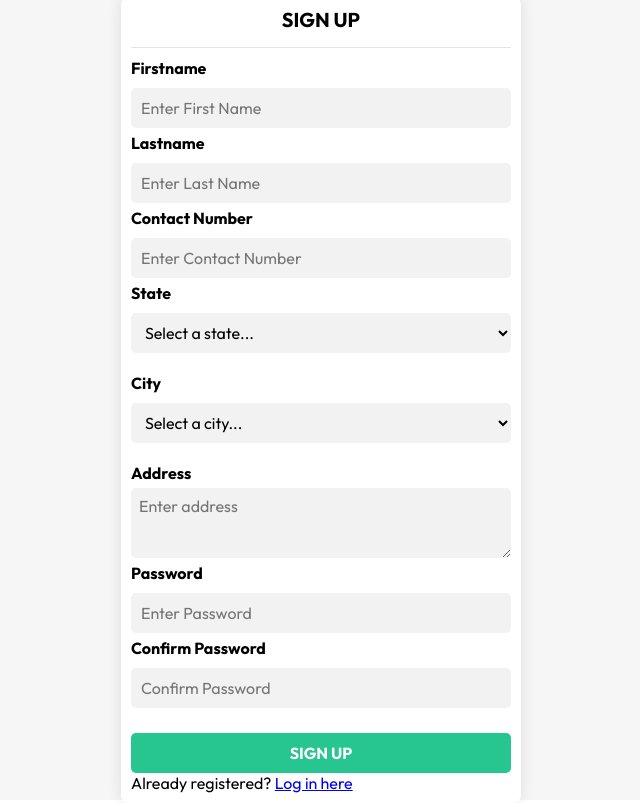
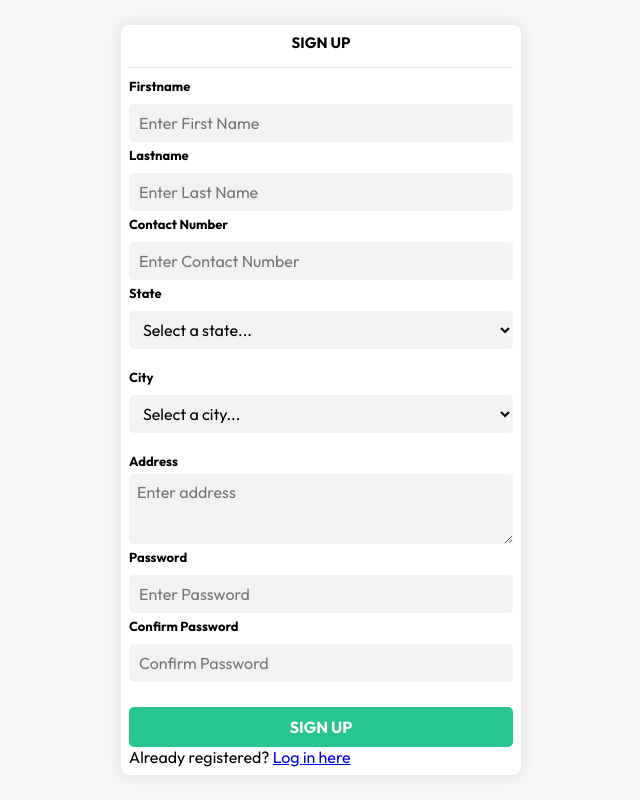
Before and after one commit to Ukiyo0603/B2C_app, a React (Create React App) app in the folder customer-frontend/: page / in a window 1280 px wide. Shown: the whole page, without its empty margins (319-959 px from the left). Built offline with nearby package versions, Linux system fonts and the light colour scheme.

Commit message:
signup changes

```diff
--- a/customer-frontend/src/Components/Signup/Signup.css
+++ b/customer-frontend/src/Components/Signup/Signup.css
@@ -10,7 +10,7 @@
     background-color: white;
     box-shadow: 0px 0px 15px rgba(0, 0, 0, 0.1);
     border-radius: 8px;
-    padding: 10px;
+    padding: 8px;
     width: 400px;
   }
 
@@ -20,7 +20,7 @@
   }
 
   .form-header {
-    font-size: 20px;
+    font-size: 15px;
     font-weight: bold;
     text-align: center;
     margin-bottom: 5px;
@@ -40,7 +40,7 @@
   }
 
   label {
-    font-size: 16px;
+    font-size: 13px;
     font-weight: bold;
     margin-bottom: 5px;
   }
@@ -51,7 +51,7 @@
   .password-input {
     flex-direction: row;
     margin-top: 5px;
-    height: 40px;
+    height: 38px;
     border-radius: 5px;
     border: none;
     padding: 10px;
```
